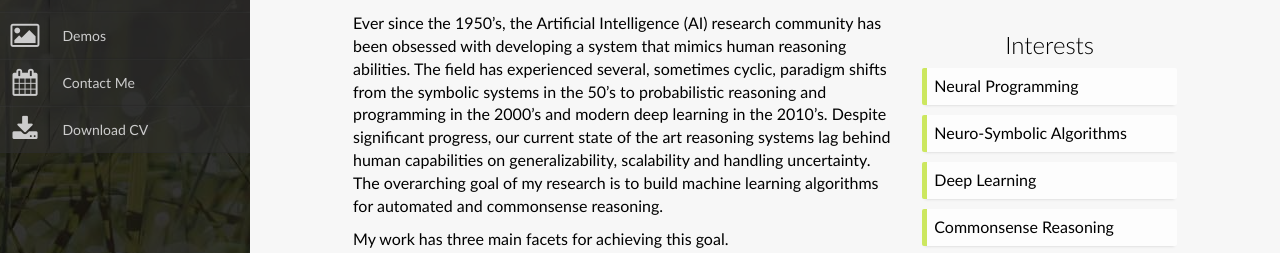
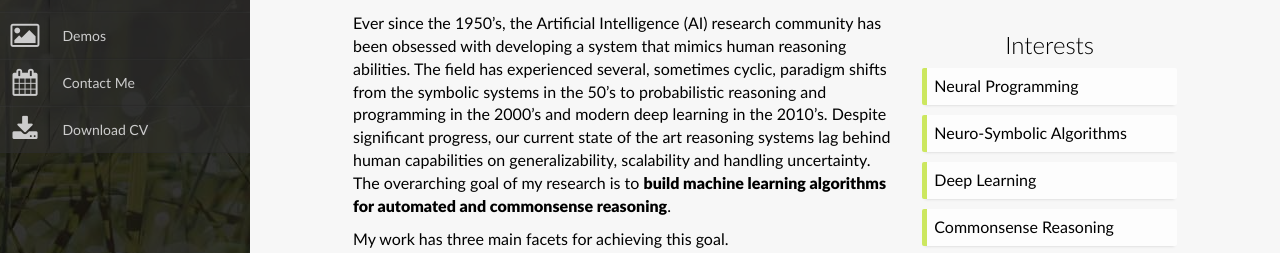
Before and after one commit to ForoughA/ForoughA.github.io, a plain HTML site: page research.html in a window 1280 px wide. Shown: the part 452-705 px from the top of the page. Drawn offline with Linux system fonts and the light colour scheme; files whose address does not match are found by name.

Commit message:
research update

```diff
--- a/research.html
+++ b/research.html
@@ -156,7 +156,7 @@
 
                                 <div class="row">
                                     <div class="col-md-8">
-                                        <p>Ever since the 1950’s, the Artificial Intelligence (AI) research community has been obsessed with developing a system that mimics human reasoning abilities. The field has experienced several, sometimes cyclic, paradigm shifts from the symbolic systems in the 50’s to probabilistic reasoning and programming in the 2000’s and modern deep learning in the 2010’s. Despite significant progress, our current state of the art reasoning systems lag behind human capabilities on generalizability, scalability and handling uncertainty. The overarching goal of my research is to build machine learning algorithms for automated and commonsense reasoning.</p>
+                                        <p>Ever since the 1950’s, the Artificial Intelligence (AI) research community has been obsessed with developing a system that mimics human reasoning abilities. The field has experienced several, sometimes cyclic, paradigm shifts from the symbolic systems in the 50’s to probabilistic reasoning and programming in the 2000’s and modern deep learning in the 2010’s. Despite significant progress, our current state of the art reasoning systems lag behind human capabilities on generalizability, scalability and handling uncertainty. The overarching goal of my research is to <strong>build machine learning algorithms for automated and commonsense reasoning</strong>.</p>
                                         <p> My work has three main facets for achieving this goal.</p>
                                         <ol>
                                             <li> <strong>Extrapolation</strong>: Data-driven algorithms refer to statistical models that do not need to be explicitly programmed and are instead “trained” on many examples. Often in reasoning the computer encounters examples that are harder than the ones seen during training. I develop novel deep learning and probabilistic learning algorithms that extrapolate to harder test examples.</li>
```
